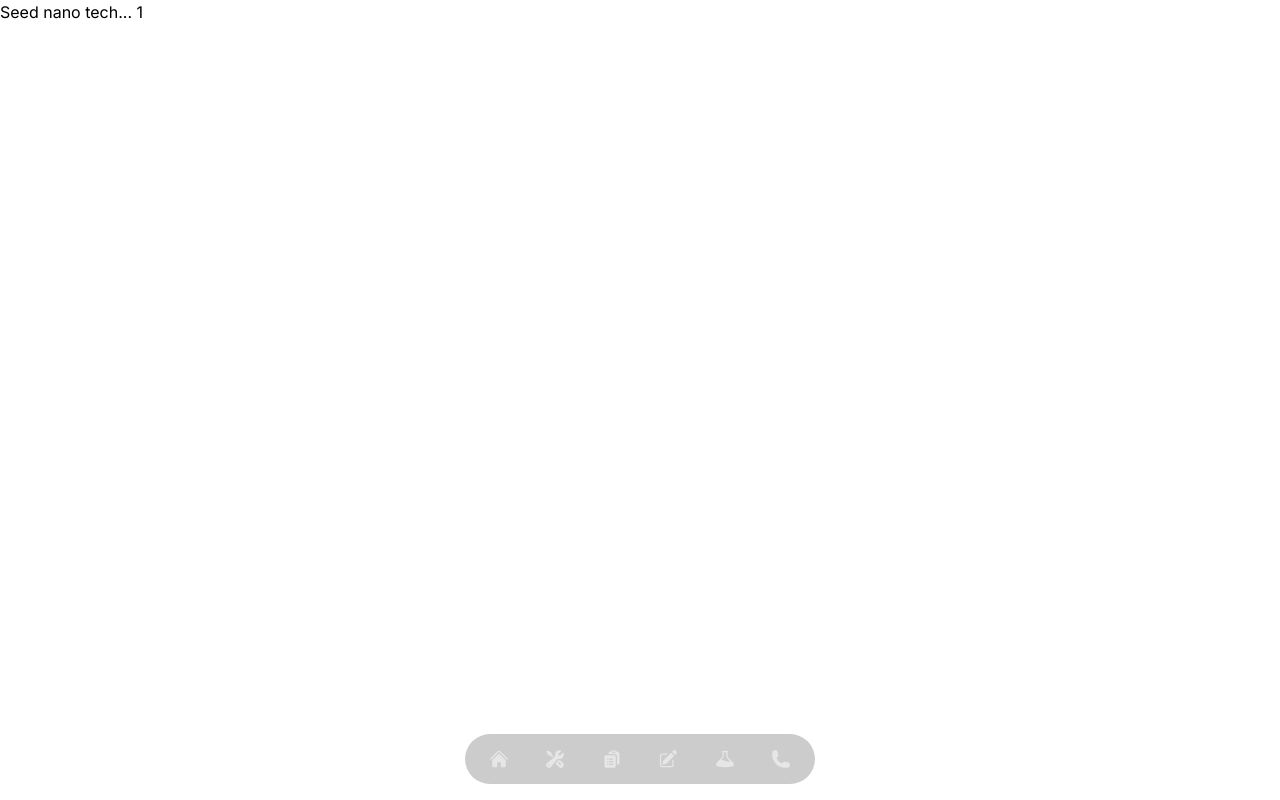
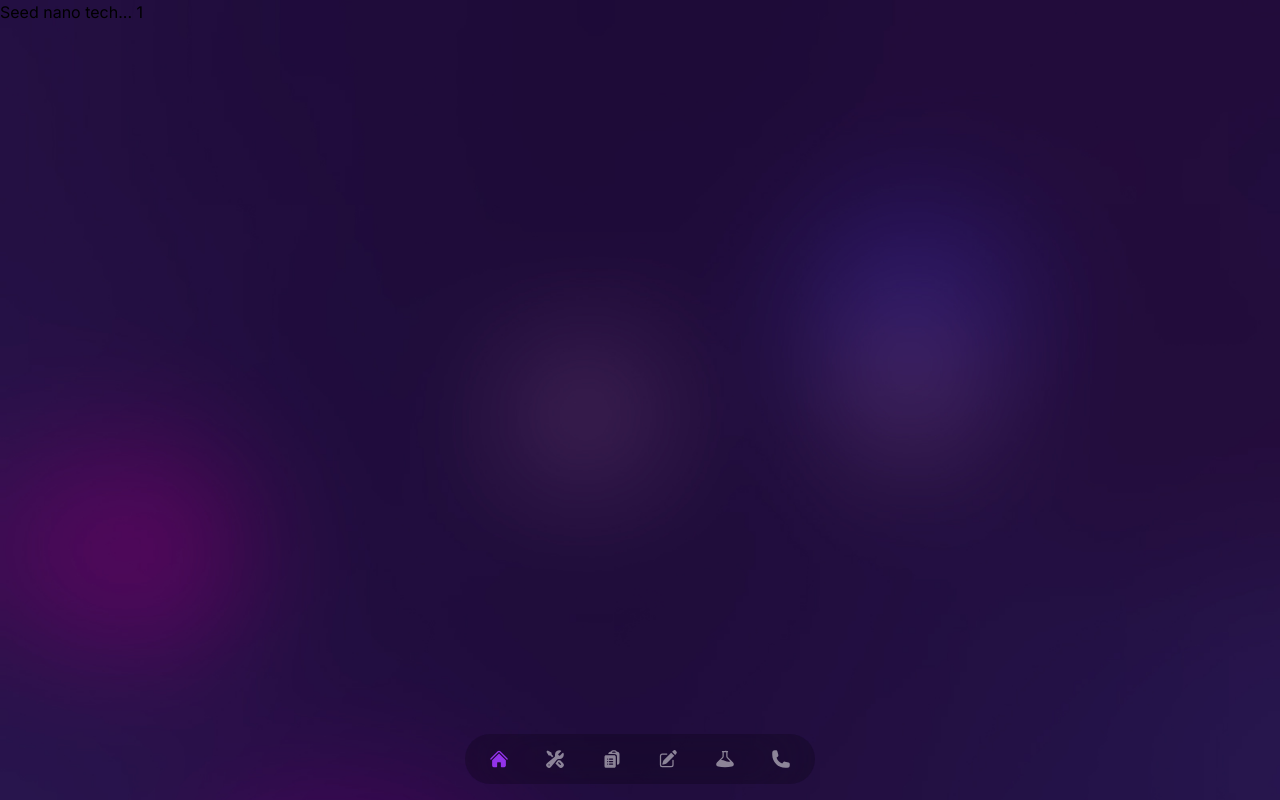
Before and after one commit to Rahulbalakrishnan/demo_seednanotech, a Next.js app: page / in a window 1280 px wide. Shown: the top 800 px of the page. Built offline with nearby package versions, Linux system fonts and the light colour scheme.

Commit message:
background and icon highlighter fixed

```diff
--- a/app/page.tsx
+++ b/app/page.tsx
@@ -6,9 +6,11 @@ import Navigation from "./ui/navigation/navigation";
 export default function Home() {
   return (
     <>
-      <main className=" min-h-screen flex flex-col">
+      <main className="w-full min-h-screen  flex flex-col bg-cover" style={{backgroundImage:'url("/Image/site-bg.jpg")'}}>
+
         <Landing />
       </main>
+      <Navigation/>
     </>
   );
 }
--- a/app/ui/components/landing.tsx
+++ b/app/ui/components/landing.tsx
@@ -15,7 +15,7 @@ export default function Landing() {
       <Blogs />
       <Research />
       <Contact />
-      <Navigation/>
+
     </>
   );
 }
--- a/app/ui/navigation/navigation.tsx
+++ b/app/ui/navigation/navigation.tsx
@@ -1,4 +1,5 @@
-import scrollToSection from "@/app/lib/scroll";
+import { useState } from 'react';
+import scrollToSection from '@/app/lib/scroll';
 import {
   HomeIcon,
   ClipboardDocumentListIcon,
@@ -6,55 +7,73 @@ import {
   PhoneIcon,
   PencilSquareIcon,
   WrenchScrewdriverIcon,
-} from "@heroicons/react/24/solid";
+} from '@heroicons/react/24/solid';
+
 export default function Navigation() {
+  const [activeSection, setActiveSection] = useState<string | null>('Welcome');
+
+  const handleItemClick = (section: string) => {
+    scrollToSection(section);
+    setActiveSection(section);
+  };
+
   return (
     <nav className="fixed bottom-2 lg:bottom-4 w-full overflow-hidden z-50">
-      <div className="container mx-auto">
-        <div className="w-full bg-black/20 h-[50px] backdrop-blur-2xl rounded-full max-w-[350px] mx-auto px-6 flex justify-between items-center text-2xl text-white/50">
+      <div className="w-full bg-black/20 h-[50px] backdrop-blur-2xl rounded-full max-w-[350px] mx-auto px-6 flex justify-between items-center text-2xl">
         <a
-            className="cursor-pointer w-[20px] h-[20px] flex items-center justify-center"
-            onClick={() => scrollToSection("Welcome")}
+          className={`cursor-pointer w-[20px] h-[20px] flex items-center justify-center focus:outline-none ${
+            activeSection === 'Welcome' ? 'text-purple-600' : 'text-white/50'
+          }`}
+          onClick={() => handleItemClick('Welcome')}
         >
           <HomeIcon />
         </a>
 
         <a
-            className="cursor-pointer w-[20px] h-[20px] flex items-center justify-center"
-            onClick={() => scrollToSection("Product")}
+          className={`cursor-pointer w-[20px] h-[20px] flex items-center justify-center focus:outline-none ${
+            activeSection === 'Product' ? 'text-purple-600' : 'text-white/50'
+          }`}
+          onClick={() => handleItemClick('Product')}
         >
           <WrenchScrewdriverIcon />
         </a>
 
         <a
-            className="cursor-pointer w-[20px] h-[20px] flex items-center justify-center"
-            onClick={() => scrollToSection("Project")}
+          className={`cursor-pointer w-[20px] h-[20px] flex items-center justify-center focus:outline-none ${
+            activeSection === 'Project' ? 'text-purple-600' : 'text-white/50'
+          }`}
+          onClick={() => handleItemClick('Project')}
         >
           <ClipboardDocumentListIcon />
         </a>
 
         <a
-            className="cursor-pointer w-[20px] h-[20px] flex items-center justify-center"
-            onClick={() => scrollToSection("Blogs")}
+          className={`cursor-pointer w-[20px] h-[20px] flex items-center justify-center focus:outline-none ${
+            activeSection === 'Blogs' ? 'text-purple-600' : 'text-white/50'
+          }`}
+          onClick={() => handleItemClick('Blogs')}
         >
           <PencilSquareIcon />
         </a>
 
         <a
-            className="cursor-pointer w-[20px] h-[20px] flex items-center justify-center"
-            onClick={() => scrollToSection("Research")}
+          className={`cursor-pointer w-[20px] h-[20px] flex items-center justify-center focus:outline-none ${
+            activeSection === 'Research' ? 'text-purple-600' : 'text-white/50'
+          }`}
+          onClick={() => handleItemClick('Research')}
         >
           <BeakerIcon />
         </a>
 
         <a
-            className="cursor-pointer w-[20px] h-[20px] flex items-center justify-center"
-            onClick={() => scrollToSection("Contact")}
+          className={`cursor-pointer w-[20px] h-[20px] flex items-center justify-center focus:outline-none ${
+            activeSection === 'Contact' ? 'text-purple-600' : 'text-white/50'
+          }`}
+          onClick={() => handleItemClick('Contact')}
         >
           <PhoneIcon />
         </a>
       </div>
-      </div>
     </nav>
   );
 }
```
Also changed, not shown: public/Image/site-bg.jpg (added). Lines whose indentation alone changed are shown as unchanged.
